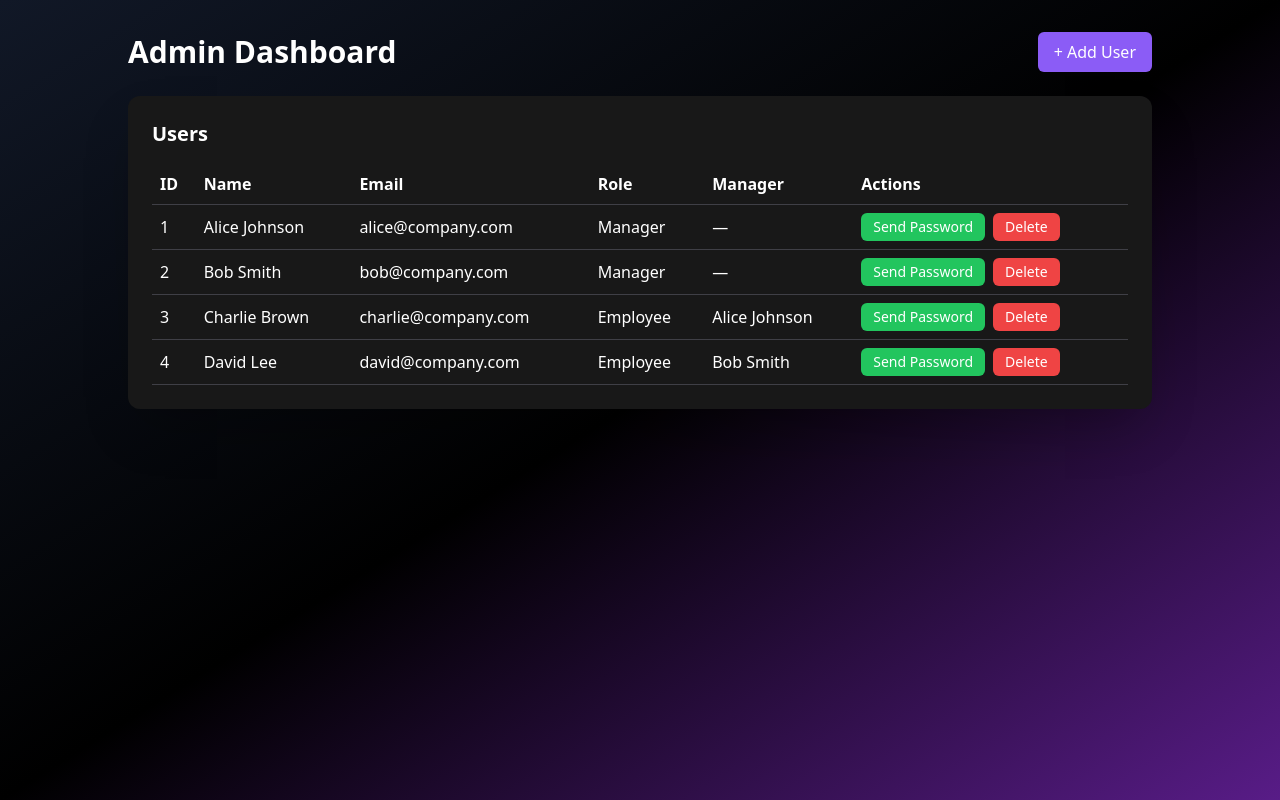
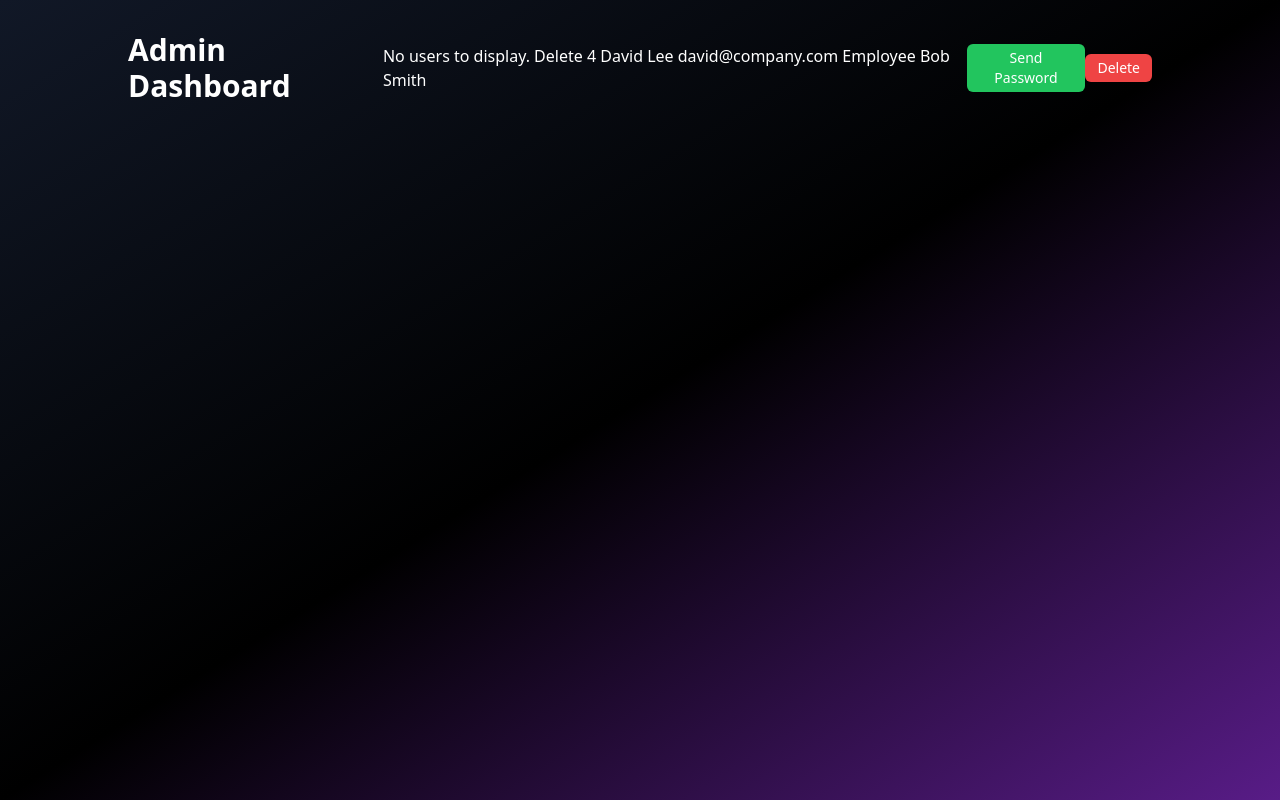
Before and after one commit to dhruv-jethwani/Odoo_Hackathon, a Flask app: page /admin/users in a window 1280 px wide. Shown: the part 64-864 px from the top of the page. Run offline with Flask 3, Linux system fonts and the light colour scheme; some libraries are stand-ins or nearby versions.

Commit message:
integrate admin approve and expenses, change dashboard view

```diff
--- a/handlers/admin.py
+++ b/handlers/admin.py
@@ -68,3 +68,84 @@ def admin_expenses():
     except Exception as e:
         print(f"Error fetching expenses: {e}")
         return "Error", 500
+
+
+
+@admin_bp.route('/admin/approval-rules', methods=['POST'])
+def admin_approval_rules_create():
+    # Handle form submission from admin_approve.html to create a new rule
+    try:
+        form = request.form
+        name = form.get('description') or form.get('name') or 'Approval Rule'
+        min_amount = form.get('min_amount')
+        max_amount = form.get('max_amount')
+        category = form.get('category')
+        required_approvers = form.get('required_approvers') or 1
+        # Convert numeric fields where possible
+        try:
+            min_amount = float(min_amount) if min_amount else None
+        except Exception:
+            min_amount = None
+        try:
+            max_amount = float(max_amount) if max_amount else None
+        except Exception:
+            max_amount = None
+        try:
+            required_approvers = int(required_approvers)
+        except Exception:
+            required_approvers = 1
+
+        from db import approvals as approvals_mod
+        approvals_mod.create_rule(name=name, min_amount=min_amount, max_amount=max_amount, category=category, required_approvers=required_approvers)
+        return redirect(url_for('admin.admin_approval_rules'))
+    except Exception as e:
+        print(f"Error creating approval rule: {e}")
+        return "Error", 500
+
+
+
+@admin_bp.route('/admin/expenses/<int:aid>/override', methods=['POST'])
+def admin_override_expense(aid: int):
+    # Admin override: set approval status directly from admin UI
+    try:
+        action = request.form.get('action')
+        approver_email = request.form.get('approver_email') or 'admin@company'
+        comments = request.form.get('comments')
+        if action not in ('approve', 'reject'):
+            return "Invalid action", 400
+        status = 'Approved' if action == 'approve' else 'Rejected'
+        from db import approvals as approvals_mod
+        a = approvals_mod.set_approval_status(aid, approver_email=approver_email, status=status, comments=comments)
+        if not a:
+            return "Not found", 404
+        return redirect(url_for('admin.admin_expenses'))
+    except Exception as e:
+        print(f"Error overriding expense: {e}")
+        return "Error", 500
+
+@admin_bp.route('/admin/users/<int:uid>/send-password', methods=['POST'])
+def admin_send_password(uid: int):
+    try:
+        # In a real app we'd email or reset; here we'll just log and return to users page
+        user = users.User.query.get(uid)
+        if not user:
+            return "User not found", 404
+        # TODO: send password/email reset link. For now, just redirect back.
+        return redirect(url_for('admin.admin_users'))
+    except Exception as e:
+        print(f"Error sending password: {e}")
+        return "Error", 500
+
+@admin_bp.route('/admin/users/<int:uid>/delete', methods=['POST'])
+def admin_delete_user(uid: int):
+    try:
+        user = users.User.query.get(uid)
+        if not user:
+            return "User not found", 404
+        from db import db as _db
+        _db.session.delete(user)
+        _db.session.commit()
+        return redirect(url_for('admin.admin_users'))
+    except Exception as e:
+        print(f"Error deleting user: {e}")
+        return "Error", 500
--- a/templates/dashboard.html
+++ b/templates/dashboard.html
@@ -8,75 +8,36 @@
         <div class="mb-6 flex items-center justify-between">
             <h1 class="text-3xl font-bold">Admin Dashboard</h1>
             <!-- Add User Button -->
-            <button id="openModalBtn"
-                class="bg-violet-500 hover:bg-violet-600 px-4 py-2 rounded-md transition-all duration-300">
-                + Add User
-            </button>
-        </div>
-
-        <!-- Users Table -->
-        <div class="bg-[#181818] shadow-2xl rounded-xl p-6">
-            <h2 class="text-xl font-semibold mb-4">Users</h2>
-            <table class="w-full text-left border-collapse">
-                <thead>
+                    {% if users %}
+                        {% for u in users %}
                         <tr class="border-b border-zinc-700">
-                        <th class="p-2">ID</th>
-                        <th class="p-2">Name</th>
-                        <th class="p-2">Email</th>
-                        <th class="p-2">Role</th>
-                        <th class="p-2">Manager</th>
-                        <th class="p-2">Actions</th>
-                    </tr>
-                </thead>
-                <tbody>
-                    <!-- Dummy Users -->
-                    <tr class="border-b border-zinc-700">
-                        <td class="p-2">1</td>
-                        <td class="p-2">Alice Johnson</td>
-                        <td class="p-2">alice@company.com</td>
-                        <td class="p-2">Manager</td>
-                        <td class="p-2">—</td>
+                            <td class="p-2">{{ u.id }}</td>
+                            <td class="p-2">{{ u.username or '-' }}</td>
+                            <td class="p-2">{{ u.email }}</td>
+                            <td class="p-2">{{ u.role if u.get('role') else '-' }}</td>
+                            <td class="p-2">{{ u.manager if u.get('manager') else '-' }}</td>
                             <td class="p-2 flex gap-2">
-                            <button
+                                <form method="post" action="/admin/users/{{ u.id }}/send-password" style="display:inline">
+                                    <button type="submit"
                                         class="bg-green-500 hover:bg-green-600 transition-all duration-300 px-3 py-1 rounded-md text-sm">
                                         Send Password
                                     </button>
-                            <button
+                                </form>
+                                <form method="post" action="/admin/users/{{ u.id }}/delete" style="display:inline">
+                                    <button type="submit"
                                         class="bg-red-500 hover:bg-red-600 transition-all duration-300 px-3 py-1 rounded-md text-sm">
                                         Delete
                                     </button>
+                                </form>
                             </td>
                         </tr>
-                    <tr class="border-b border-zinc-700">
-                        <td class="p-2">2</td>
-                        <td class="p-2">Bob Smith</td>
-                        <td class="p-2">bob@company.com</td>
-                        <td class="p-2">Manager</td>
-                        <td class="p-2">—</td>
-                        <td class="p-2 flex gap-2">
-                            <button
-                                class="bg-green-500 hover:bg-green-600 transition-all duration-300 px-3 py-1 rounded-md text-sm">
-                                Send Password
-                            </button>
-                            <button
-                                class="bg-red-500 hover:bg-red-600 transition-all duration-300 px-3 py-1 rounded-md text-sm">
-                                Delete
-                            </button>
-                        </td>
+                        {% endfor %}
+                    {% else %}
+                    <!-- No users provided; keep static placeholders -->
+                    <tr>
+                        <td colspan="6" class="p-4 text-center text-gray-600">No users to display.</td>
                     </tr>
-                    <tr class="border-b border-zinc-700">
-                        <td class="p-2">3</td>
-                        <td class="p-2">Charlie Brown</td>
-                        <td class="p-2">charlie@company.com</td>
-                        <td class="p-2">Employee</td>
-                        <td class="p-2">Alice Johnson</td>
-                        <td class="p-2 flex gap-2">
-                            <button
-                                class="bg-green-500 hover:bg-green-600 transition-all duration-300 px-3 py-1 rounded-md text-sm">
-                                Send Password
-                            </button>
-                            <button
-                                class="bg-red-500 hover:bg-red-600 transition-all duration-300 px-3 py-1 rounded-md text-sm">
+                    {% endif %}
                                 Delete
                             </button>
                         </td>
```
Lines whose indentation alone changed are shown as unchanged.
